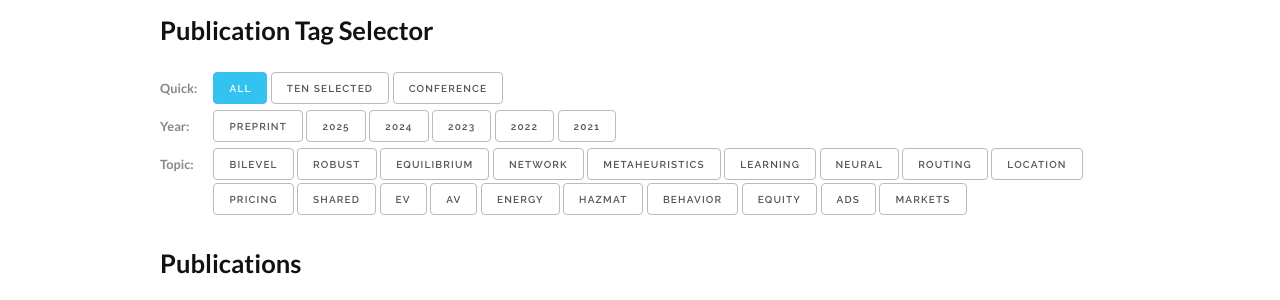
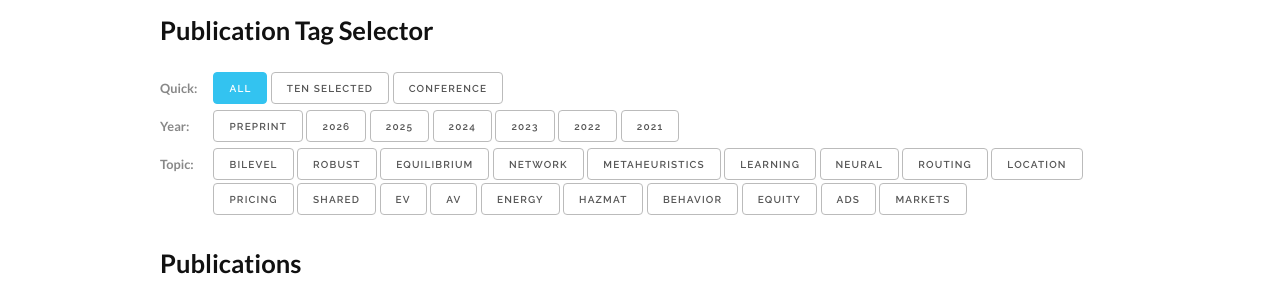
Before and after one commit to kaist-comet/kaist-comet.github.io, a Jekyll site: the page built from publications/publications.html, in a window 1280 px wide and 900 px high, scrolled down 804 px. Shown: the part 139-439 px from the top of the window. Built offline with Jekyll 4.4.1, drawn with Linux system fonts in a browser that asks for light colours; some web fonts are replaced; formulas are drawn with MathJax 3; comment, search, counter and statistics services are not loaded.

Commit message:
added 2026 button for publications

```diff
--- a/publications/publications.html
+++ b/publications/publications.html
@@ -72,6 +72,7 @@ body.dark-theme .tag-group-label { color: #999; }
 	<span class="tag-group-label">Year:</span>
 	<div class="tag-group-buttons">
 		<button onclick="highlight_button(this); articleDisplay('preprint');">Preprint</button>
+		<button onclick="highlight_button(this); articleDisplay('2026');">2026</button>
 		<button onclick="highlight_button(this); articleDisplay('2025');">2025</button>
 		<button onclick="highlight_button(this); articleDisplay('2024');">2024</button>
 		<button onclick="highlight_button(this); articleDisplay('2023');">2023</button>
```
